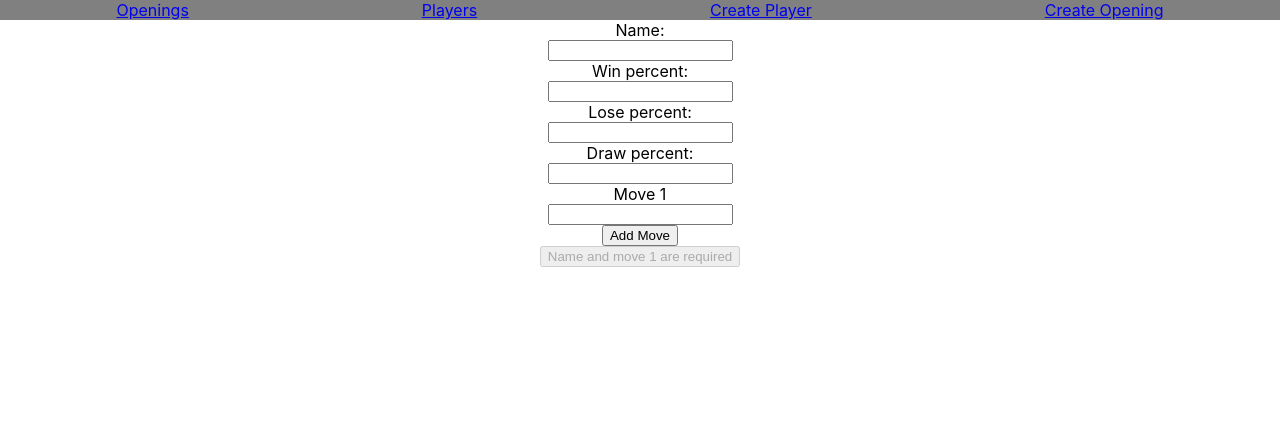
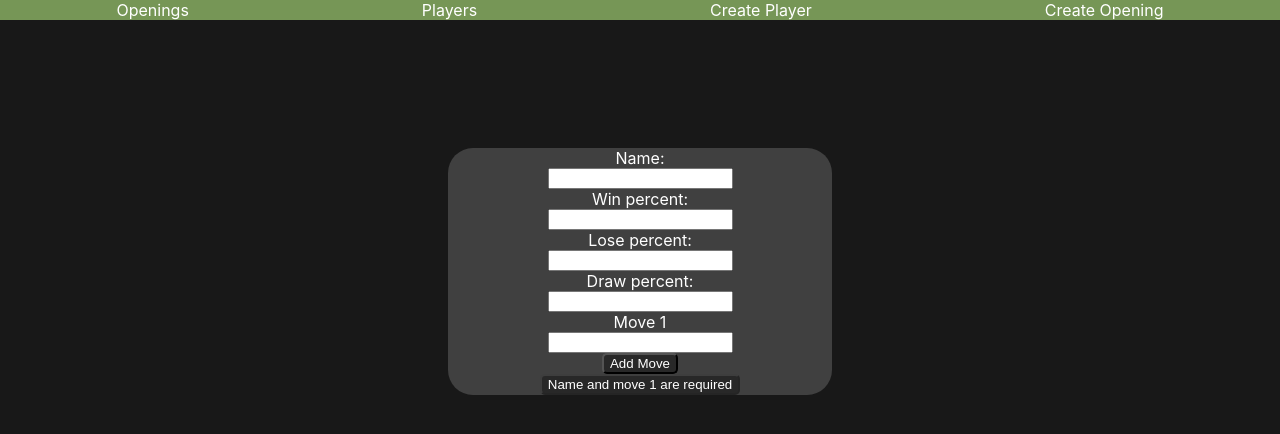
Before and after one commit to noahdvaughn/Pawns101, a React (Create React App) app in the folder client/: page /create-opening in a window 1280 px wide. Shown: the top 434 px of the page. Built offline with nearby package versions, Linux system fonts and the light colour scheme.

Commit message:
styled forms

```diff
--- a/client/src/App.css
+++ b/client/src/App.css
@@ -1,15 +1,45 @@
-.form{
-  display: flex;
-  flex-direction: column;
-  align-items: center;
+body{
+  background-color: #181818
 }
+
 .invisible{
   display: none;
 }
 header{
-  background-color: #808080;
+  background-color: #769656;
 }
 nav{
   display: flex;
   justify-content: space-around;
 }
+.navItem, label{
+  color: #FFFFFF;
+  text-decoration: none;
+}
+button{
+  background-color: #282828 ;
+  color: white ;
+  border-radius: 5px;
+}
+.form{
+  background-color: #404040;
+  display: flex;
+  flex-direction: column;
+  align-items: center;
+  align-self: center;
+  margin-top: 10vw;
+  max-width: 30vw;
+  margin-right: auto;
+  margin-left: auto;
+  border-radius: 25px;
+}
+h1{
+  color: #FFFFFF;
+}
+.opening-card{
+  background-color: #404040;
+  text-decoration: none;
+}
+.opening-link{
+  text-decoration: none;
+}
--- a/client/src/components/Header.js
+++ b/client/src/components/Header.js
@@ -3,17 +3,25 @@ const Header = () => {
   return (
     <header>
       <nav className="nav">
-        <div className="navItem">
-          <Link to="/">Openings</Link>
+        <div>
+          <Link to="/" className="navItem">
+            Openings
+          </Link>
         </div>
-        <div className="navItem">
-          <Link to="/view-players">Players</Link>
+        <div>
+          <Link to="/view-players" className="navItem">
+            Players
+          </Link>
         </div>
-        <div className="navItem">
-          <Link to="/create-player">Create Player</Link>
+        <div>
+          <Link to="/create-player" className="navItem">
+            Create Player
+          </Link>
         </div>
-        <div className="navItem">
-          <Link to="/create-opening">Create Opening</Link>
+        <div>
+          <Link to="/create-opening" className="navItem">
+            Create Opening
+          </Link>
         </div>
       </nav>
     </header>
--- a/client/src/components/OpeningCard.jsx
+++ b/client/src/components/OpeningCard.jsx
@@ -4,8 +4,11 @@ const OpeningCard = ({opening}) => {
 
 
   return(
-    <Link to={`/opening-details/${opening._id}`} state={{opening: opening}}>
+  <Link to={`/opening-details/${opening._id}`} state={{opening: opening}} className='opening-link'>
+      <div className='opening-card'>
       <h1>{opening.name}</h1>
+
+      </div>
 
     </Link>
   )
```
